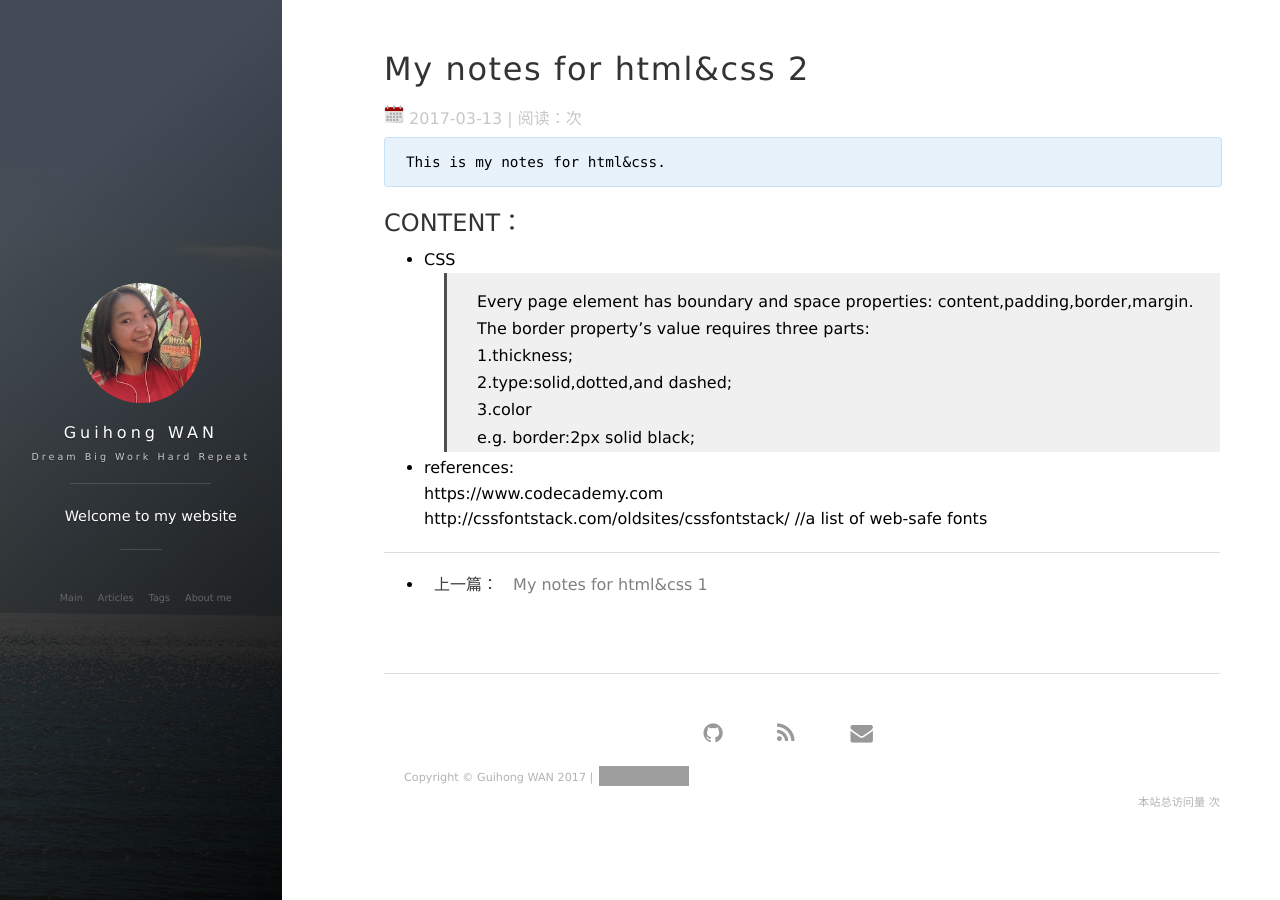
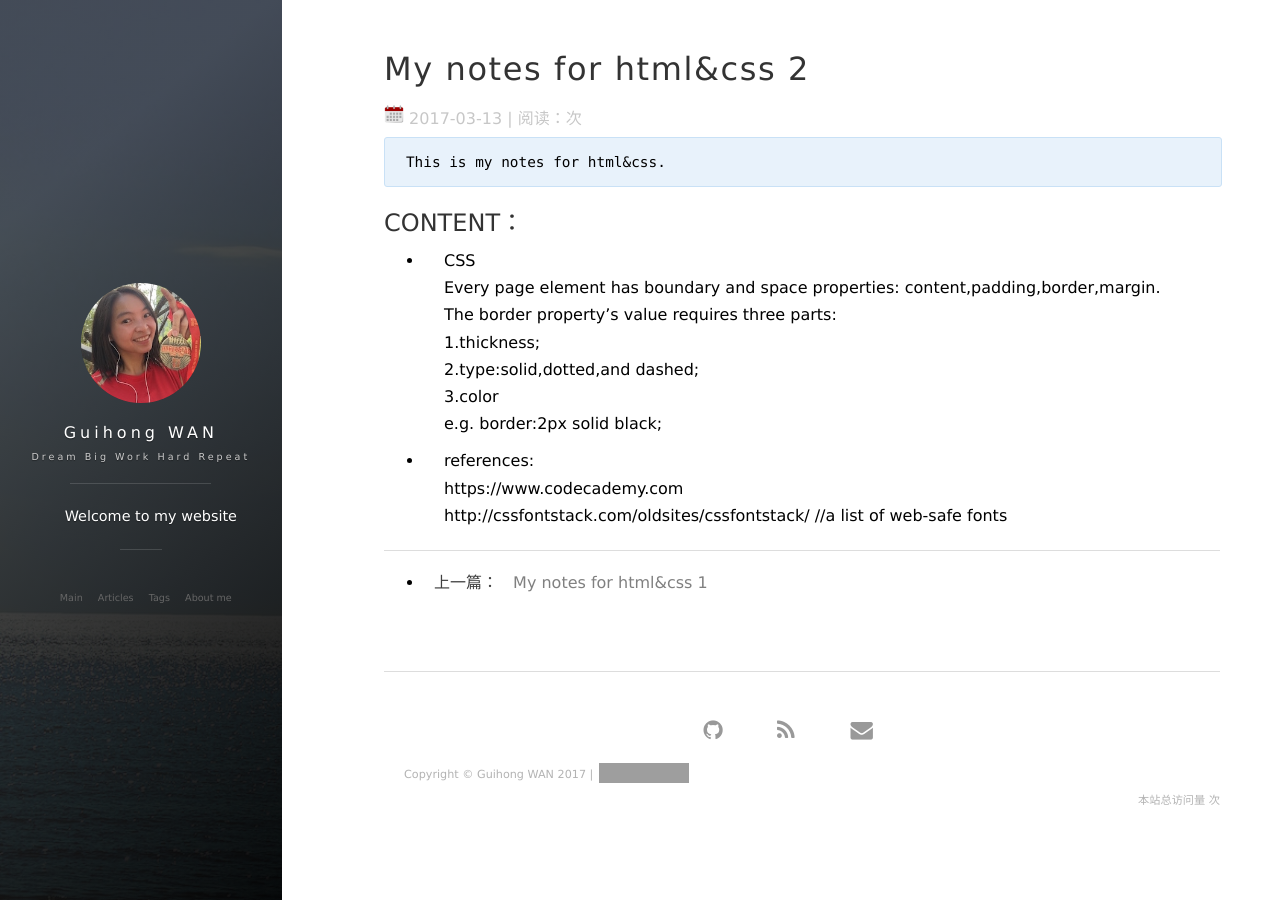
Before and after one commit to guihongwan/guihongwan.github.io, a Jekyll site: the page built from _posts/2017-03-14-html&css 2.md, in a window 1280 px wide. Built offline with Jekyll 4.4.1, drawn with Linux system fonts in a browser that asks for light colours; nearby versions of some CDN libraries; comment, search, counter and statistics services are not loaded; grey boxes are pictures that could not be loaded.

Commit message:
html&css 2

```diff
--- a/_posts/2017-03-14-html&css 2.md
+++ b/_posts/2017-03-14-html&css 2.md
@@ -10,12 +10,12 @@ tag: BLOG
 
 ## CONTENT：
 +   CSS
->Every page element has boundary and space properties: content,padding,border,margin.
->The border property's value requires three parts:
->1.thickness;
->2.type:solid,dotted,and dashed;
->3.color
->  e.g. border:2px solid black;
+    Every page element has boundary and space properties: content,padding,border,margin.
+    The border property's value requires three parts:
+    1.thickness;
+    2.type:solid,dotted,and dashed;
+    3.color
+    e.g. border:2px solid black;
 
 
 
```
